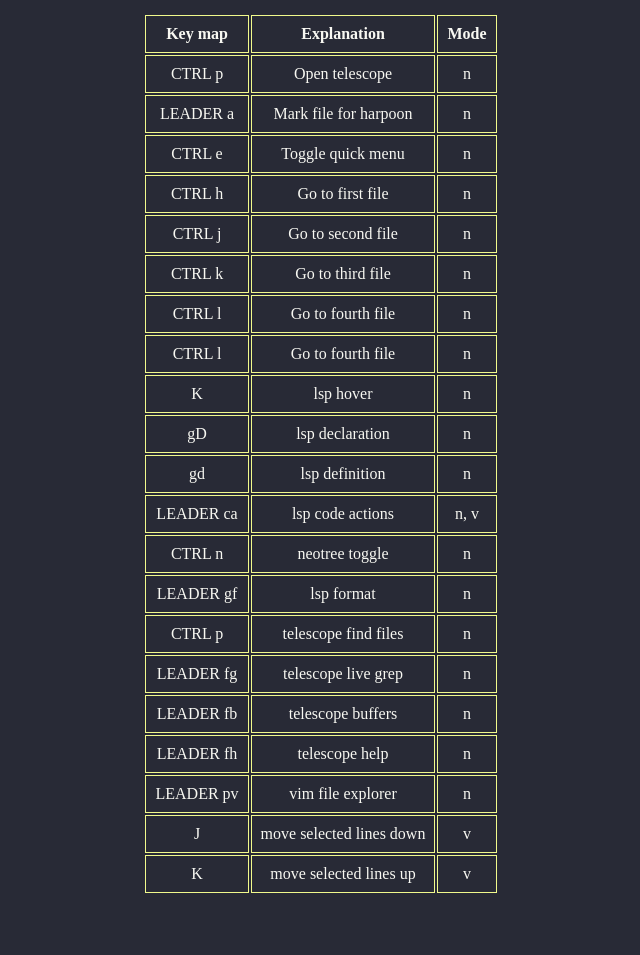
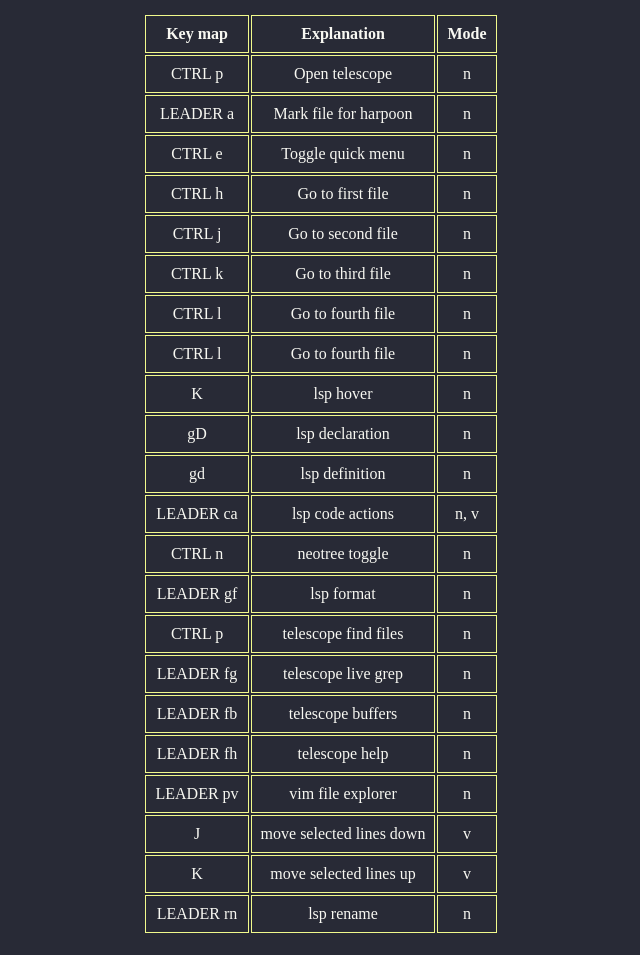
Before and after one commit to Rozman123Rok/nvim_config, a plain HTML site: page index.html in a window 1280 px wide. Shown: the part 121-1076 px from the top of the page, without its empty margins (319-959 px from the left). Before the commit the page ends 1036 px from the top, so only its background shows below. Drawn offline with Linux system fonts and the light colour scheme.

Commit message:
lsp rename keymap

```diff
--- a/index.html
+++ b/index.html
@@ -122,6 +122,11 @@
           <td>move selected lines up</td>
           <td>v</td>
         </tr>
+        <tr>
+          <td>LEADER rn</td>
+          <td>lsp rename</td>
+          <td>n</td>
+        </tr>
       </table>
     </div>
 
```
Also changed, not shown: 1 other file.
